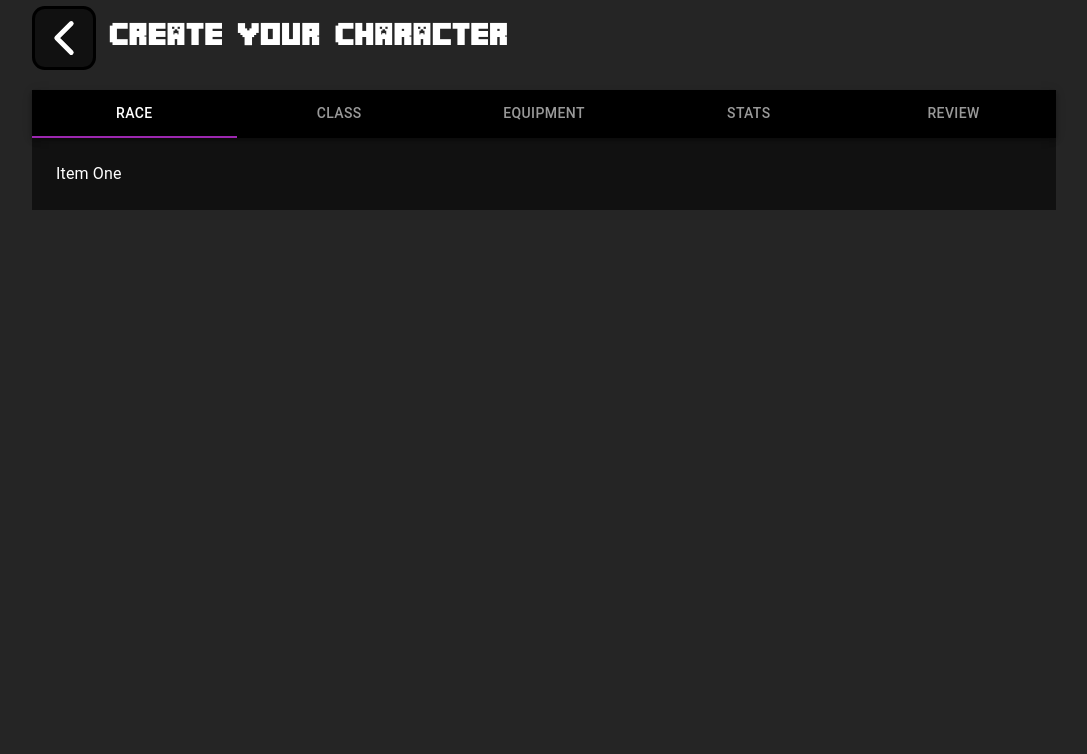
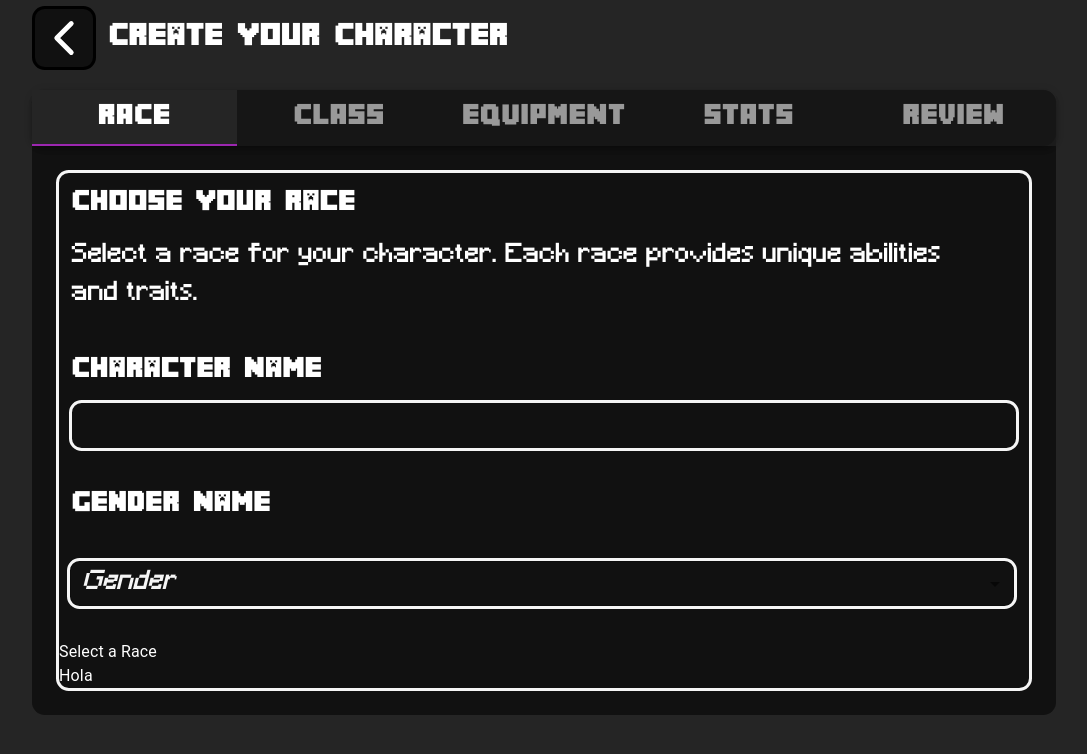
Before and after one commit to DavidAdolfoGomezUribe/Proyecto_JavaScript_GomezUribeDavidAdolfo, a Next.js app: page /create in a window 1280 px wide. Shown: the top 754 px of the page, without its empty margins (96-1183 px from the left). Built offline with nearby package versions, Linux system fonts and the light colour scheme.

Commit message:
feat: :sparkles: Implement character creation UI with race and gender selection; add styling for race selection panel

```diff
--- /dev/null
+++ b/src/app/create/genderselector.tsx
@@ -0,0 +1,66 @@
+import * as React from 'react';
+
+import OutlinedInput from '@mui/material/OutlinedInput';
+import MenuItem from '@mui/material/MenuItem';
+import FormControl from '@mui/material/FormControl';
+import Select, { SelectChangeEvent } from '@mui/material/Select';
+
+
+const ITEM_HEIGHT = 48;
+const ITEM_PADDING_TOP = 8;
+const MenuProps = {
+  PaperProps: {
+    style: {
+      maxHeight: ITEM_HEIGHT * 4.5 + ITEM_PADDING_TOP,
+      width: 250,
+    },
+  },
+};
+
+const names = [
+  "Male", "Female", "Apache Helicopter"
+];
+
+
+
+export default function SingleSelect() {
+
+  const [selectedName, setSelectedName] = React.useState<string>('');
+
+  const handleChange = (event: SelectChangeEvent<string>) => {
+    setSelectedName(event.target.value);
+  };
+
+  return (
+    <div>
+      <FormControl sx={{ m: 1, width: 300, mt: 3}}>
+        <Select
+          displayEmpty
+          value={selectedName}
+          onChange={handleChange}
+          input={<OutlinedInput />}
+          renderValue={(selected) => {
+            if (!selected) {
+              return <em>Gender</em>;
+            }
+            return selected;
+          }}
+          MenuProps={MenuProps}
+          inputProps={{ 'aria-label': 'Without label' }}
+        >
+          <MenuItem disabled value="">
+            <em>Gender</em>
+          </MenuItem>
+          {names.map((name) => (
+            <MenuItem
+              key={name}
+              value={name}
+              >
+              {name}
+            </MenuItem>
+          ))}
+        </Select>
+      </FormControl>
+    </div>
+  );
+}
--- a/src/app/create/page.tsx
+++ b/src/app/create/page.tsx
@@ -10,6 +10,9 @@ import Tabs from '@mui/material/Tabs';
 import Tab from '@mui/material/Tab';
 import Typography from '@mui/material/Typography';
 import Box from '@mui/material/Box';
+import MultipleSelectPlaceholder from "./genderselector";
+import { RaceList } from "./racelist";
+
 
 interface TabPanelProps {
   children?: React.ReactNode;
@@ -57,25 +60,57 @@ export function FullWidthTabs() {
 
   return (
     <React.Fragment>
-      <Box style={{ background: "#111111",width:"100%" }} >
-        <AppBar position="static" style={{background:"black"}}>
+      <Box style={{ background: "#111111",width:"100%",borderRadius:"1vw" }} >
+        <AppBar position="static" style={{background:"black",borderRadius:"1vw"}}>
           <Tabs
+
             value={value}
             onChange={handleChange}
             indicatorColor="secondary"
             textColor="inherit"
             variant="fullWidth"
             aria-label="full width tabs example"
+
           >
-            <Tab label="Race" {...a11yProps(0)} />
+            <Tab  label="Race" {...a11yProps(0)} />
             <Tab label="Class" {...a11yProps(1)} />
             <Tab label="Equipment" {...a11yProps(2)} />
             <Tab label="Stats" {...a11yProps(3)} />
             <Tab label="Review" {...a11yProps(4)} />
           </Tabs>
         </AppBar>
+
         <TabPanel value={value} index={0} dir={theme.direction}>
-          Item One
+          <div className="racecreatecontainer">
+            <div>
+              <h1>Choose Your Race</h1>
+
+              <p>Select a race for your character. Each race provides unique abilities and traits.</p>
+
+            </div>
+
+            <div>
+              <h2>Character Name</h2>
+
+              <input type="text" />
+            </div>
+            <div>
+              <h2>Gender Name</h2>
+
+              <MultipleSelectPlaceholder />
+            </div>
+            <div>
+
+              <h2>Select a Race</h2>
+
+              <RaceList />
+
+            </div>
+
+          </div>
+
+
+
         </TabPanel>
         <TabPanel value={value} index={1} dir={theme.direction}>
           Item Two
--- /dev/null
+++ b/src/app/create/racelist.tsx
@@ -0,0 +1,7 @@
+"use client"
+
+export function RaceList (){
+    return(
+        <h1>Hola</h1>
+    )
+}
--- a/src/app/globals.css
+++ b/src/app/globals.css
@@ -423,3 +423,100 @@ html{
   }
 
 }
+
+/* panel de la opcion Race*/
+.MuiAppBar-root .MuiTab-root {
+  font-family: 'titulos.ttf', sans-serif !important;
+  font-size: 2vw;
+}
+
+
+.racecreatecontainer{
+  display: flex;
+  flex-direction: column;
+  gap: 1vw;
+  border: 0.25vw solid whitesmoke;
+  border-radius: 1vw;
+  >div:nth-child(1){
+    padding: 1vw;
+    display: flex;
+    flex-direction: column;
+    gap: 1vw;
+
+    >h1{
+      font-size: 2vw;
+      font-family: "titulos.ttf";
+    }
+    >p{
+      font-family: "texto.ttf";
+      font-size: 2vw;    }
+  }
+
+  >div:nth-child(2){
+    padding: 1vw;
+    display: flex;
+    flex-direction: column;
+    gap: 1vw;
+    h2{
+      font-family: "titulos.ttf";
+      font-size: 2vw;
+    }
+
+    input{
+      outline: 0.25vw solid whitesmoke;
+      border-radius: 0.75vw;
+      padding-left: 2vw;
+      font-family: "texto.ttf";
+      font-size: 2vw;
+      height: 3.5vw;
+
+    }
+  }
+
+  >div:nth-child(3){
+    padding: 1vw;
+    display: flex;
+    flex-direction: column;
+    gap: 1vw;
+    h2{
+      font-family: "titulos.ttf";
+      font-size: 2vw;
+    }
+    >div{
+      div{
+        width: 100% ;
+        margin-left: -1px;
+        color: whitesmoke;
+        font-family: "texto.ttf", sans-serif !important;
+
+      }
+    }
+  }
+
+
+
+}
+
+/* borde de linea del genderselectorcontainer */
+.MuiOutlinedInput-root {
+  border-radius: 0.75vw !important;
+  outline: 0.25vw solid whitesmoke !important;
+  border: none !important;
+  height: 3.5vw !important;
+  font-size: 2vw !important;
+  font-family: "texto.ttf", sans-serif !important;
+  }
+
+/*menu interno del genderselectorcontainer */
+.MuiList-root{
+  color: whitesmoke;
+  background: #252525 !important;
+  font-family: "texto.ttf", sans-serif !important;
+}
+.MuiButtonBase-root{
+  font-family: "texto.ttf", sans-serif !important;
+  background: #252525 !important;
+  &:hover{
+    background-color: rgb(80, 80, 80) !important;
+  }
+}
```
